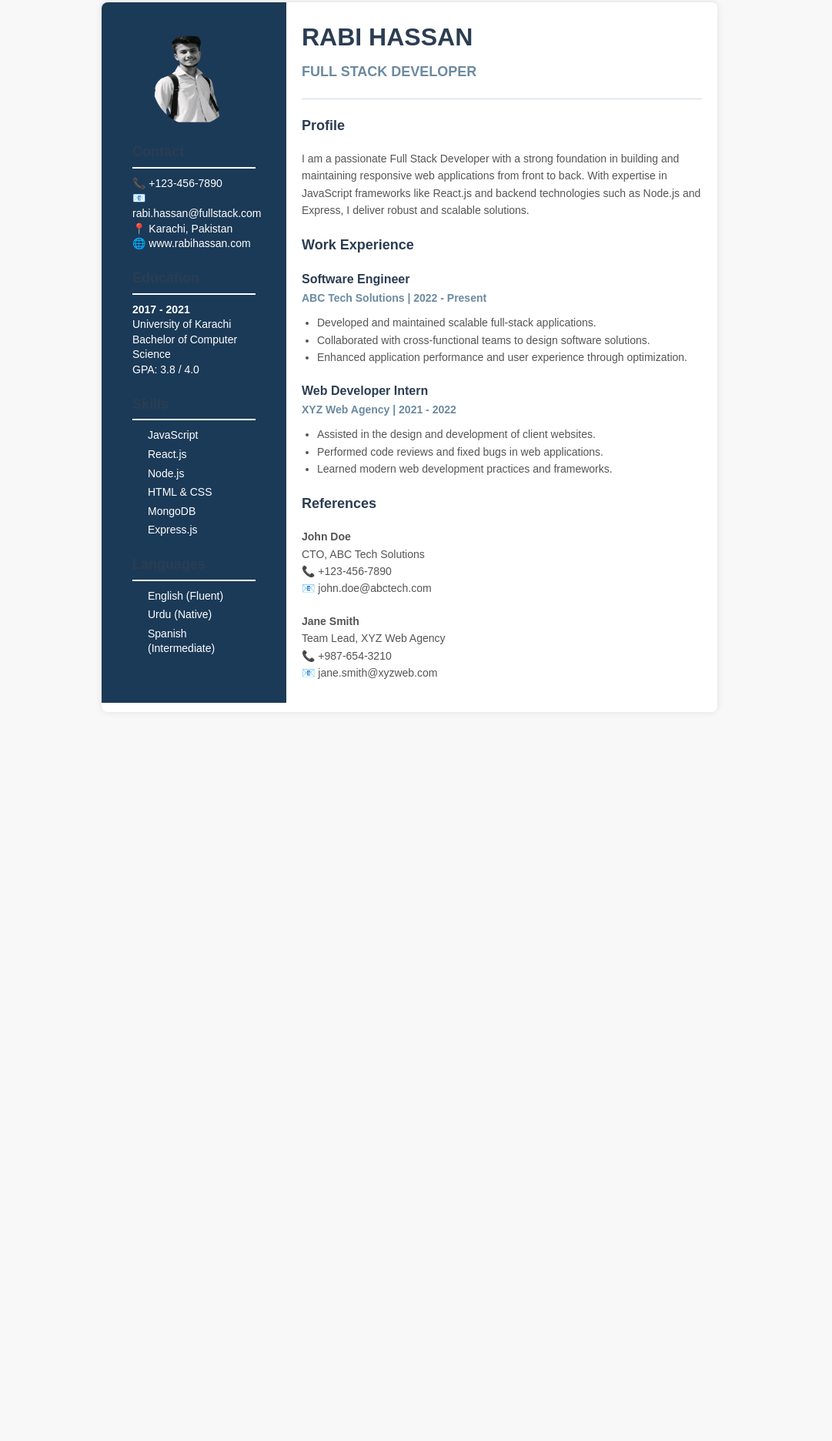
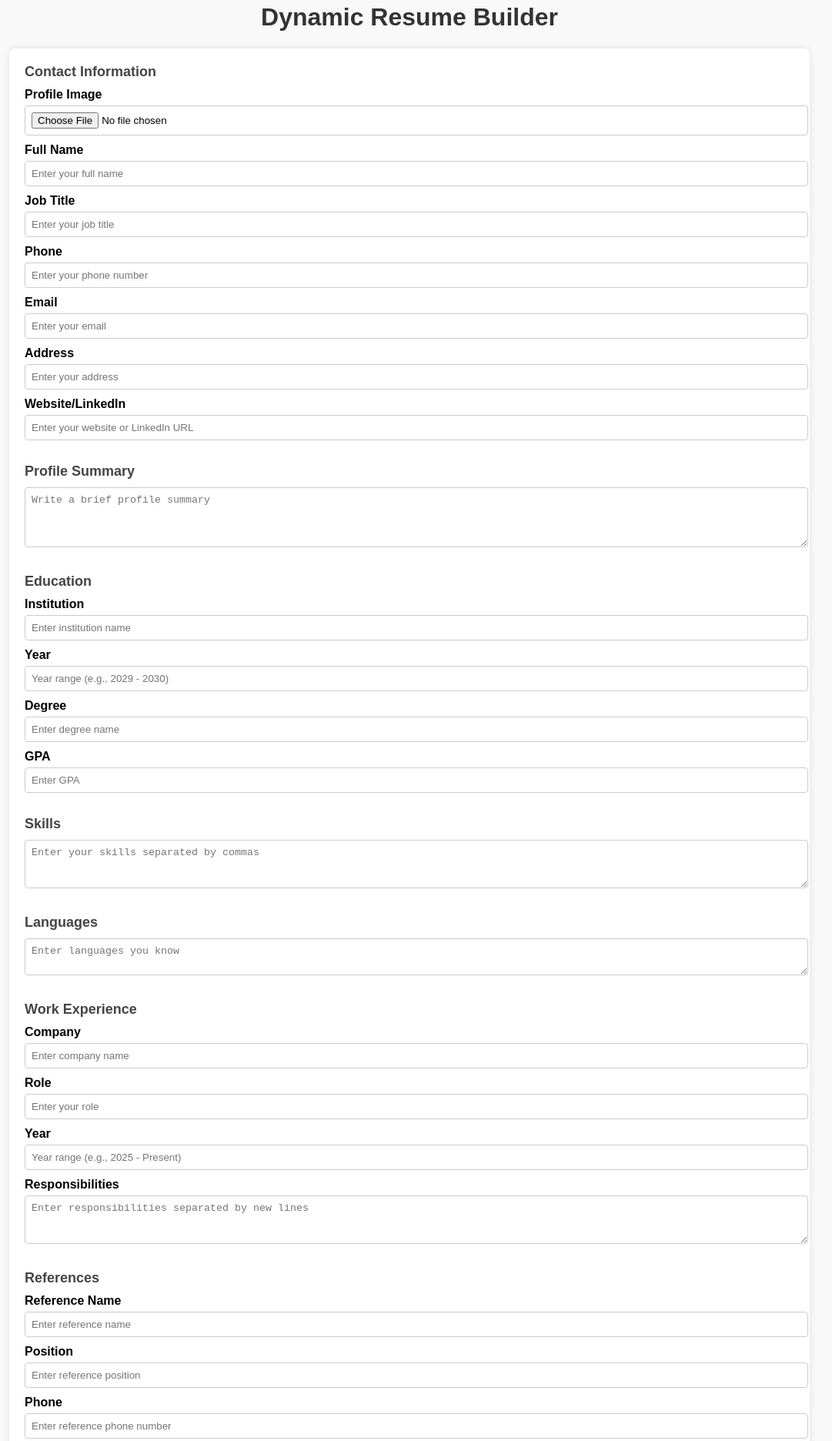
Before and after one commit to M-Rabi-Hasan/dynamic-resume, a website: page index.html in a window 1280 px wide. Shown: the part 17-1889 px from the top of the page at 77% size, without its empty margins (108-1189 px from the left). Before the commit the page ends 962 px from the top, so only its background shows below. Drawn offline with Linux system fonts and the light colour scheme.

Commit message:
dynamic resume

```diff
--- a/index.html
+++ b/index.html
@@ -4,124 +4,198 @@
   <meta charset="UTF-8">
   <meta http-equiv="X-UA-Compatible" content="IE=edge">
   <meta name="viewport" content="width=device-width, initial-scale=1.0">
-  <title>Rabi Hassan - Full Stack Developer</title>
-  <link rel="stylesheet" href="style.css">
+  <title>Dynamic Resume Builder</title>
+  <style>
+    /* Basic styling for the form */
+    body {
+      font-family: Arial, sans-serif;
+      background-color: #f9f9f9;
+      margin: 20px;
+      padding: 0;
+    }
+    h1 {
+      text-align: center;
+      color: #333;
+    }
+    form {
+      max-width: 1000px;
+      margin: 0 auto;
+      background-color: white;
+      padding: 20px;
+      border-radius: 8px;
+      box-shadow: 0 0 10px rgba(0, 0, 0, 0.1);
+    }
+    .form-section {
+      margin-bottom: 20px;
+    }
+    .form-section h2 {
+      font-size: 18px;
+      color: #444;
+      margin-bottom: 10px;
+    }
+    label {
+      display: block;
+      margin-bottom: 5px;
+      font-weight: bold;
+    }
+    input, textarea {
+      width: 100%;
+      padding: 8px;
+      margin-bottom: 10px;
+      border: 1px solid #ccc;
+      border-radius: 4px;
+    }
+    button {
+      display: block;
+      width: 100%;
+      padding: 10px;
+      background-color: #007BFF;
+      color: white;
+      border: none;
+      border-radius: 4px;
+      font-size: 16px;
+      cursor: pointer;
+    }
+    button:hover {
+      background-color: #0056b3;
+    }
+
+    /* Styling for the generated resume */
+    .resume-container {
+      display: flex;
+      max-width: 1200px;
+      margin: 30px auto;
+      background-color: #fff;
+      border-radius: 8px;
+      box-shadow: 0 0 15px rgba(0, 0, 0, 0.2);
+      overflow: hidden;
+    }
+    .left-section {
+      background-color: #2a3d66;
+      color: #fff;
+      width: 30%;
+      padding: 20px;
+    }
+    .profile-image {
+      width: 100px;
+      height: 100px;
+      border-radius: 50%;
+      object-fit: cover;
+      margin-bottom: 20px;
+    }
+    .right-section {
+      width: 70%;
+      padding: 20px;
+    }
+    h2, h3, h4 {
+      margin-top: 0;
+    }
+    .right-section h4 {
+      margin-top: 20px;
+      color: #2a3d66;
+    }
+    .left-section h2, .left-section h3 {
+      margin-bottom: 10px;
+    }
+    .left-section h4 {
+      margin-top: 20px;
+      font-size: 16px;
+      border-bottom: 1px solid #fff;
+      padding-bottom: 5px;
+    }
+    p, ul {
+      margin: 5px 0;
+    }
+    a {
+      color: #fff;
+      text-decoration: underline;
+    }
+  </style>
 </head>
 <body>
-  <!-- Main Container -->
-  <div class="resume-container">
-    <div class="left-sidebar">
-        <!-- Profile Image -->
-        <div class="profile-image">
-          <img src="assets/rabi-hassan.png" alt="Rabi Hassan">
+  <h1>Dynamic Resume Builder</h1>
+  <form id="resume-form">
+    <!-- Contact Information -->
+    <div class="form-section">
+      <h2>Contact Information</h2>
+      <label for="profile-image">Profile Image</label>
+      <input type="file" id="profile-image" accept="image/*">
+      <label for="name">Full Name</label>
+      <input type="text" id="name" placeholder="Enter your full name" required>
+      <label for="title">Job Title</label>
+      <input type="text" id="title" placeholder="Enter your job title" required>
+      <label for="phone">Phone</label>
+      <input type="tel" id="phone" placeholder="Enter your phone number" required>
+      <label for="email">Email</label>
+      <input type="email" id="email" placeholder="Enter your email" required>
+      <label for="address">Address</label>
+      <input type="text" id="address" placeholder="Enter your address" required>
+      <label for="website">Website/LinkedIn</label>
+      <input type="url" id="website" placeholder="Enter your website or LinkedIn URL">
     </div>
 
-        <!-- Contact Information -->
-        <div class="contact-info">
-          <h3>Contact</h3>
-          <p>📞 +123-456-7890</p>
-          <p>📧 rabi.hassan@fullstack.com</p>
-          <p>📍 Karachi, Pakistan</p>
-          <p>🌐 www.rabihassan.com</p>
+    <!-- Profile Summary -->
+    <div class="form-section">
+      <h2>Profile Summary</h2>
+      <textarea id="profile" rows="4" placeholder="Write a brief profile summary"></textarea>
     </div>
 
-        <!-- Education Section -->
-        <div class="education">
-          <h3>Education</h3>
-          <p><strong>2017 - 2021</strong></p>
-          <p>University of Karachi</p>
-          <p>Bachelor of Computer Science</p>
-          <p>GPA: 3.8 / 4.0</p>
+    <!-- Education -->
+    <div class="form-section">
+      <h2>Education</h2>
+      <label for="institution1">Institution</label>
+      <input type="text" id="institution1" placeholder="Enter institution name">
+      <label for="year1">Year</label>
+      <input type="text" id="year1" placeholder="Year range (e.g., 2029 - 2030)">
+      <label for="degree1">Degree</label>
+      <input type="text" id="degree1" placeholder="Enter degree name">
+      <label for="gpa1">GPA</label>
+      <input type="text" id="gpa1" placeholder="Enter GPA">
     </div>
 
-        <!-- Skills Section -->
-        <div class="skills">
-          <h3>Skills</h3>
-          <ul>
-            <li>JavaScript</li>
-            <li>React.js</li>
-            <li>Node.js</li>
-            <li>HTML & CSS</li>
-            <li>MongoDB</li>
-            <li>Express.js</li>
-          </ul>
+    <!-- Skills -->
+    <div class="form-section">
+      <h2>Skills</h2>
+      <textarea id="skills" rows="3" placeholder="Enter your skills separated by commas"></textarea>
     </div>
 
-        <!-- Languages Section -->
-        <div class="languages">
-          <h3>Languages</h3>
-          <ul>
-            <li>English (Fluent)</li>
-            <li>Urdu (Native)</li>
-            <li>Spanish (Intermediate)</li>
-          </ul>
-        </div>
-      </div>
-      <div class="main-content">
-        <!-- Profile Section -->
-        <div class="profile-section">
-          <h1>RABI HASSAN</h1>
-          <h2>FULL STACK DEVELOPER</h2>
-          <hr />
-          <h3>Profile</h3>
-          <p>
-            I am a passionate Full Stack Developer with a strong foundation in
-            building and maintaining responsive web applications from front to back.
-            With expertise in JavaScript frameworks like React.js and backend
-            technologies such as Node.js and Express, I deliver robust and scalable
-            solutions.
-          </p>
+    <!-- Languages -->
+    <div class="form-section">
+      <h2>Languages</h2>
+      <textarea id="languages" rows="2" placeholder="Enter languages you know"></textarea>
     </div>
 
-        <!-- Work Experience Section -->
-        <div class="work-experience">
-          <h3>Work Experience</h3>
-          <div class="job">
-            <h4>Software Engineer</h4>
-            <h5>ABC Tech Solutions | 2022 - Present</h5>
-            <ul>
-              <li>Developed and maintained scalable full-stack applications.</li>
-              <li>
-                Collaborated with cross-functional teams to design software solutions.
-              </li>
-              <li>
-                Enhanced application performance and user experience through
-                optimization.
-              </li>
-            </ul>
+    <!-- Work Experience -->
+    <div class="form-section">
+      <h2>Work Experience</h2>
+      <label for="company1">Company</label>
+      <input type="text" id="company1" placeholder="Enter company name">
+      <label for="role1">Role</label>
+      <input type="text" id="role1" placeholder="Enter your role">
+      <label for="yearExp1">Year</label>
+      <input type="text" id="yearExp1" placeholder="Year range (e.g., 2025 - Present)">
+      <label for="responsibilities1">Responsibilities</label>
+      <textarea id="responsibilities1" rows="3" placeholder="Enter responsibilities separated by new lines"></textarea>
     </div>
 
-          <div class="job">
-            <h4>Web Developer Intern</h4>
-            <h5>XYZ Web Agency | 2021 - 2022</h5>
-            <ul>
-              <li>Assisted in the design and development of client websites.</li>
-              <li>Performed code reviews and fixed bugs in web applications.</li>
-              <li>Learned modern web development practices and frameworks.</li>
-            </ul>
-          </div>
+    <!-- References -->
+    <div class="form-section">
+      <h2>References</h2>
+      <label for="refName1">Reference Name</label>
+      <input type="text" id="refName1" placeholder="Enter reference name">
+      <label for="refPosition1">Position</label>
+      <input type="text" id="refPosition1" placeholder="Enter reference position">
+      <label for="refPhone1">Phone</label>
+      <input type="tel" id="refPhone1" placeholder="Enter reference phone number">
+      <label for="refEmail1">Email</label>
+      <input type="email" id="refEmail1" placeholder="Enter reference email">
     </div>
 
-        <!-- Reference Section -->
-        <div class="references">
-          <h3>References</h3>
-          <div class="reference">
-            <p><strong>John Doe</strong></p>
-            <p>CTO, ABC Tech Solutions</p>
-            <p>📞 +123-456-7890</p>
-            <p>📧 john.doe@abctech.com</p>
-          </div>
-          <div class="reference">
-            <p><strong>Jane Smith</strong></p>
-            <p>Team Lead, XYZ Web Agency</p>
-            <p>📞 +987-654-3210</p>
-            <p>📧 jane.smith@xyzweb.com</p>
-          </div>
-        </div>
-      </div>
+    <button type="button" onclick="generateResume()">Generate Resume</button>
+  </form>
 
+  <div id="resume-display" class="resume-container"></div>
 
-  </div>
-
+  <script src="main.js"></script>
 </body>
 </html>
--- a/style.css
+++ b/style.css
@@ -1,136 +1,115 @@
-/* Resetting default margins and padding */
+/* Reset some basic styles */
 * {
+  box-sizing: border-box;
   margin: 0;
   padding: 0;
-    box-sizing: border-box;
 }
 
 body {
   font-family: 'Arial', sans-serif;
+  background-color: #f4f4f4;
+  color: #333;
+  padding: 20px;
   line-height: 1.6;
-    background-color: #f8f8f8;
-    color: #333;
 }
 
+/* Container for the entire resume */
 .resume-container {
-    max-width: 800px;
-    margin: 20px auto;
-    background-color: white;
-    box-shadow: 0 0 10px rgba(0, 0, 0, 0.1);
+  display: flex;
+  max-width: 1200px;
+  margin: 0 auto;
+  background-color: #fff;
   border-radius: 8px;
   overflow: hidden;
+  box-shadow: 0 0 15px rgba(0, 0, 0, 0.1);
 }
 
-  /* Left Sidebar Styles */
-.left-sidebar {
-    background-color: #1b3a57;
+/* Left section styling */
+.left-section {
+  background-color: #2a3f54;
   color: white;
-    padding: 40px;
+  padding: 20px;
   width: 30%;
-    float: left;
+  text-align: center;
 }
 
-  .profile-image img {
-    width: 110px;
+.profile-image {
+  width: 120px;
   height: 120px;
   border-radius: 50%;
-    display: block;
-    margin: 0 auto 20px;
-  }
-
-  .contact-info,
-  .education,
-  .skills,
-  .languages {
   margin-bottom: 20px;
 }
 
-  h3 {
+.left-section h2 {
+  font-size: 24px;
+  font-weight: bold;
+  margin-bottom: 10px;
+}
+
+.left-section h3 {
   font-size: 18px;
+  font-weight: normal;
+  margin-bottom: 20px;
+}
+
+.left-section h4 {
+  font-size: 16px;
+  font-weight: bold;
+  margin-top: 20px;
   margin-bottom: 10px;
-    border-bottom: 2px solid #fff;
+}
+
+.left-section p,
+.left-section a {
+  font-size: 14px;
+  color: #ddd;
+  margin-bottom: 8px;
+  text-decoration: none;
+}
+
+/* Right section styling */
+.right-section {
+  padding: 20px;
+  width: 70%;
+}
+
+.right-section h4 {
+  font-size: 18px;
+  font-weight: bold;
+  color: #2a3f54;
+  margin-bottom: 10px;
+  border-bottom: 2px solid #ddd;
   padding-bottom: 5px;
 }
 
-  .contact-info p,
-  .education p,
-  .skills ul,
-  .languages ul {
+.right-section p {
   font-size: 14px;
-    line-height: 1.4;
+  margin-bottom: 10px;
 }
 
-  .skills ul,
-  .languages ul {
-    list-style: none;
-    padding: 0;
+.right-section ul {
+  list-style-type: disc;
+  padding-left: 20px;
+  margin-bottom: 20px;
 }
 
-  .skills li,
-  .languages li {
+.right-section ul li {
+  font-size: 14px;
   margin-bottom: 5px;
 }
 
-
-  /* Main Content Styles */
-.main-content {
-    width: 70%;
-    float: right;
-    padding: 20px;
-    background-color: #ffffff;
+/* Education and Work Experience styling */
+.right-section strong {
+  font-weight: bold;
+  color: #2a3f54;
 }
 
-  .profile-section h1 {
-    font-size: 32px;
-    color: #2b3d52;
+.right-section p strong {
+  display: block;
   margin-bottom: 5px;
 }
 
-  .profile-section h2 {
-    font-size: 18px;
-    color: #6c8aa1;
-    margin-bottom: 20px;
+/* Reference section styling */
+.right-section .references p {
+  margin-bottom: 15px;
 }
-
-  hr {
-    border: 0;
-    height: 1px;
-    background: #d1d9e0;
-    margin: 20px 0;
-  }
-
-  .profile-section p,
-  .work-experience ul,
-  .references p {
-    font-size: 14px;
-    color: #555555;
-    line-height: 1.6;
-  }
-
-  h3 {
-    font-size: 18px;
-    color: #2b3d52;
-    margin-top: 20px;
-  }
-
-  .work-experience .job,
-  .references .reference {
-    margin-bottom: 20px;
-  }
-
-  h4 {
-    font-size: 16px;
-    font-weight: bold;
-    color: #2b3d52;
-  }
-
-  h5 {
-    font-size: 14px;
-    color: #6c8aa1;
-    margin-bottom: 10px;
-  }
-
-  ul {
-    list-style: disc;
-    margin-left: 20px;
-  }
```
Also changed, not shown: main.js (added, +88 -0 lines), main.ts (added, +160 -0 lines), package.json (added, +15 -0 lines), tsconfig.json (added, +8 -0 lines), 2 other files. Lines whose indentation alone changed are shown as unchanged.
